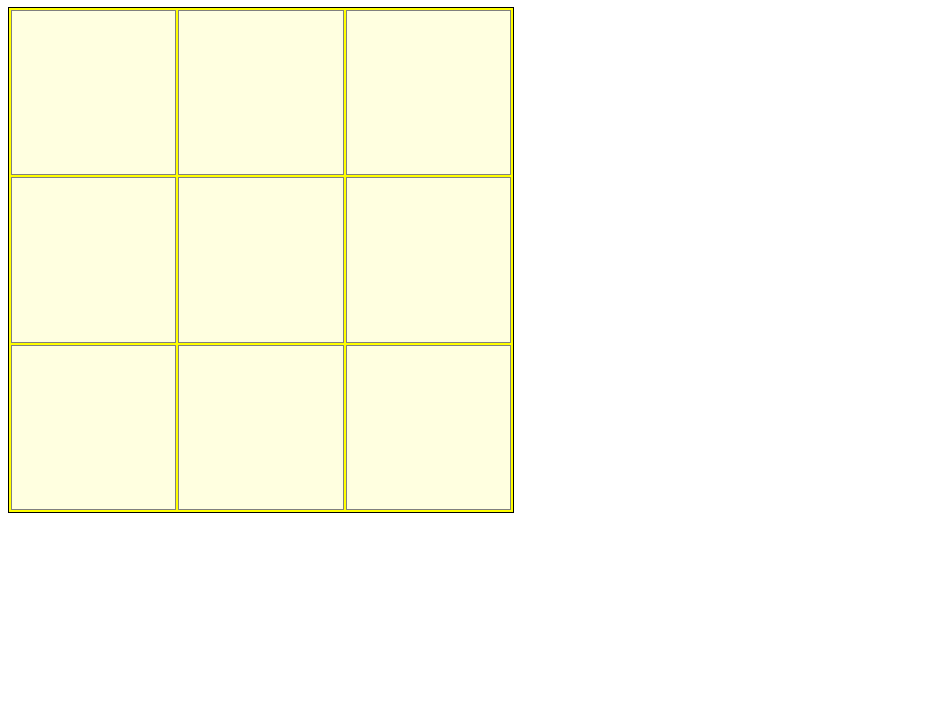
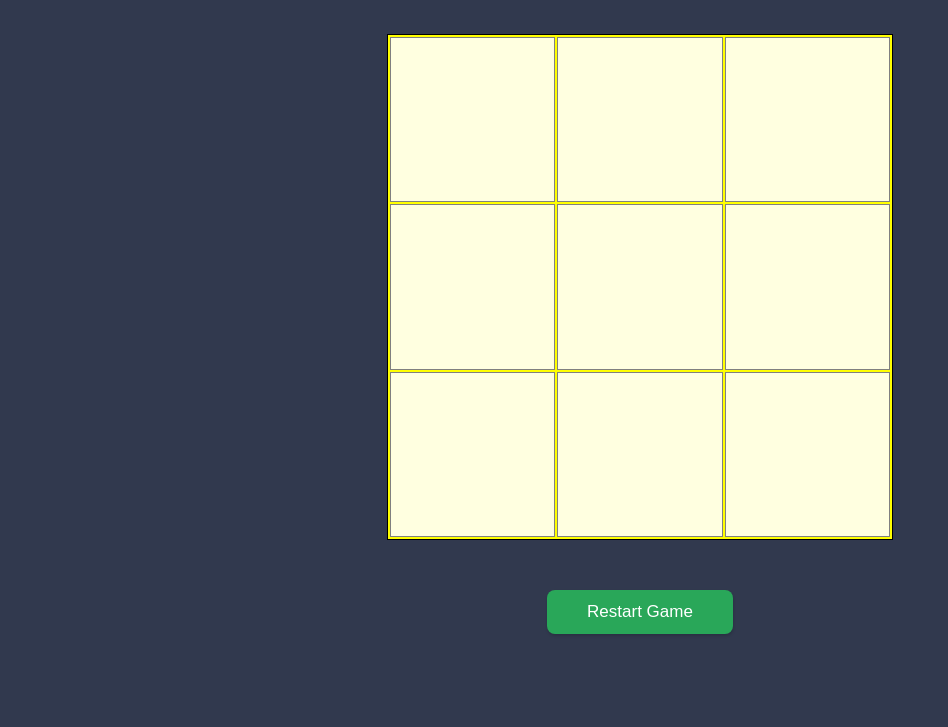
Before and after one commit to victorvang45/Tic-Tac-Toe, a plain HTML site: page index.html in a window 1280 px wide. Shown: the part 73-800 px from the top of the page, without its empty margins (0-948 px from the left). Drawn offline with Linux system fonts and the light colour scheme.

Commit message:
Add  page styling and restart game button' q

```diff
--- a/index.html
+++ b/index.html
@@ -11,8 +11,13 @@
 <body>
     <div class="container">
         <h1 class="turn"></h1>
+
+        <div class="board"></div>
+
+        <div class="toggle">
+            <button type="button" class="reset-btn"> Restart Game</button>
+        </div>
     </div>
-    <div class="board"></div>
 
 </body>
 
--- a/script.js
+++ b/script.js
@@ -85,8 +85,17 @@ function Gameboard() {
         }
     };
 
+    const resetBoard = () => {
+        value = "";
+        for (let i = 0; i < rows; i++) {
+            for (let j = 0; j < columns; j++) {
+                board[i][j] = value;
+            }
+        }
+    }
 
-    return { getBoard, placeMarker, checkWinner, printBoard };
+
+    return { getBoard, placeMarker, checkWinner, printBoard, resetBoard };
 
 };
 
@@ -108,7 +117,6 @@ function GameController(
     ];
 
     let activePlayer = players[0];
-    let winPlayer = players[0];
     let gameState = "play";
 
     const switchTurnPlayer = (checkMove) => {
@@ -155,6 +163,13 @@ function GameController(
 
     };
 
+    const restart = () => {
+        gameState = 'play'
+        activePlayer = players[0];
+        board.resetBoard();
+        printRound();
+    }
+
     // Start of game
     printRound();
 
@@ -162,6 +177,7 @@ function GameController(
         playRound,
         getActivePlayer,
         getGameState,
+        restart,
         getBoard: board.getBoard
     };
 };
@@ -170,6 +186,7 @@ function ScreenController() {
     const game = GameController();
     const playerTurnDiv = document.querySelector('.turn');
     const boardDiv = document.querySelector('.board');
+    const restartBtn = document.querySelector('.reset-btn');
 
     const updateScreen = () => {
 
@@ -220,7 +237,14 @@ function ScreenController() {
         updateScreen();
     }
 
+    function restartClick(event) {
+        game.restart();
+        boardDiv.addEventListener("click", clickHandlerBoard);
+        updateScreen();
+    }
+
     boardDiv.addEventListener("click", clickHandlerBoard);
+    restartBtn.addEventListener("click", restartClick);
     // Initial render
     updateScreen();
 
--- a/style.css
+++ b/style.css
@@ -1,3 +1,26 @@
+* {
+  margin: 0;
+  padding: 0;
+}
+
+body {
+  background-color: rgba(49, 57, 78, 1);
+  color: #ccc;
+}
+
+.container {
+    max-width: 1400px;
+    padding: 20px;
+    margin: 0 auto;
+    text-align: center;
+
+    display:flex;
+    flex-direction: column;
+    align-items: center;
+    gap: 50px;
+
+
+}
 .board {
   display: grid;
   height: 500px;
@@ -20,3 +43,23 @@
   background: lightyellow;
   cursor: pointer;
 }
+
+
+.toggle button {
+  color:white;
+  padding: 12px 40px;
+  border: none;
+  box-shadow: 0.5px 2px 3px rgba(0, 0, 0, 0.15);
+  border-radius: 8px;
+  font-size: 17px;
+}
+
+.reset-btn {
+  transition: background-color 0.3s ease;
+  background-color: rgba(41, 167, 89, 1);
+}
+
+button:hover{
+  transition: background-color 0.3s ease;
+  background-color:rgba(0, 0, 0, 0.1);
+}
```
Lines whose indentation alone changed are shown as unchanged.
